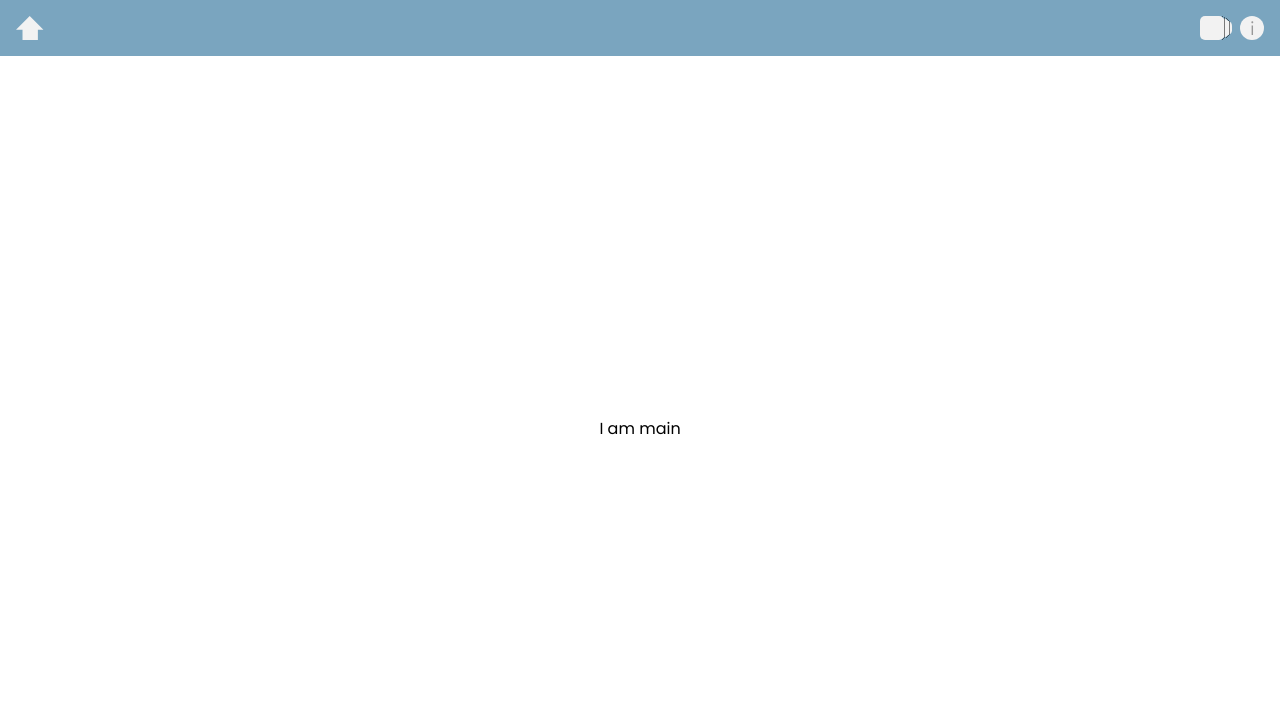
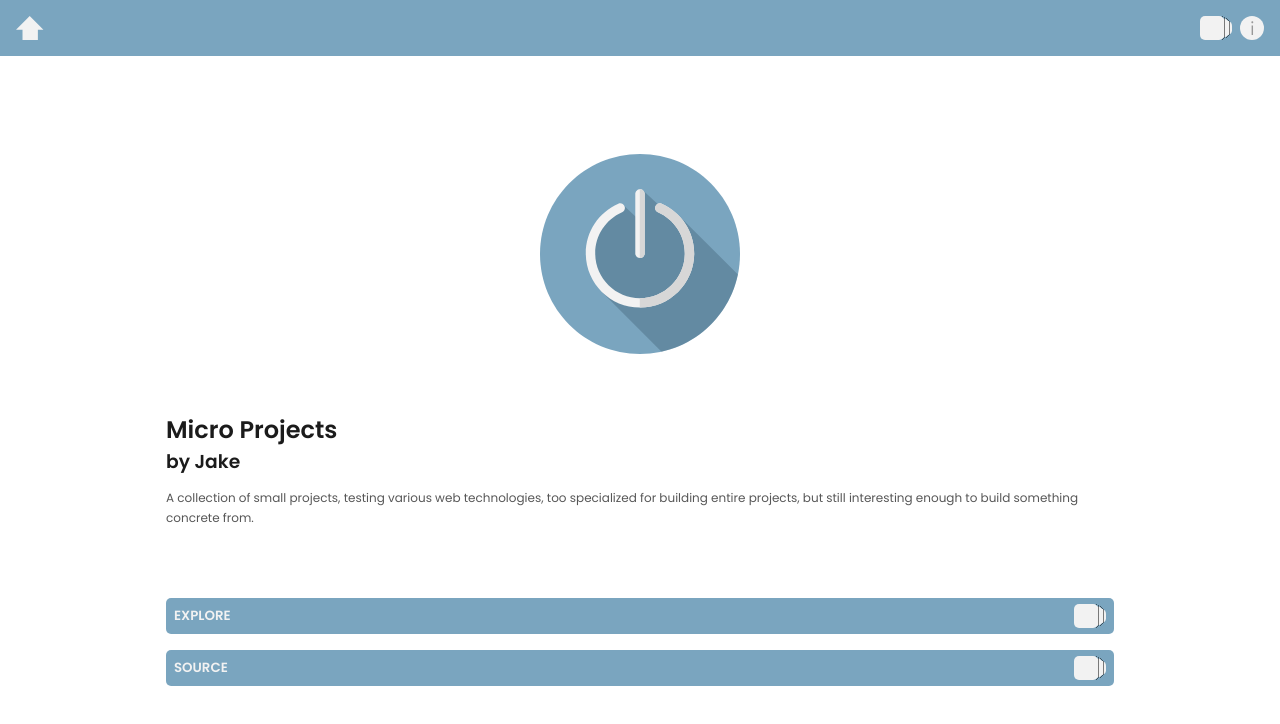
Before and after one commit to rolandomontreal/microprojs, a Next.js app: page / in a window 1280 px wide. Shown: the top 724 px of the page. Built offline with nearby package versions, Linux system fonts and the light colour scheme; no server answers.

Commit message:
First version of home screen in place

```diff
--- a/components/Header/Header.js
+++ b/components/Header/Header.js
@@ -1,7 +1,7 @@
 import styles from './Header.module.css';
-import HomeLogo from './HomeLogo';
-import GalleryLogo from './GalleryLogo';
-import AboutLogo from './AboutLogo';
+import HomeLogo from '../../svgicons/HomeLogo';
+import GalleryLogo from '../../svgicons/GalleryLogo';
+import AboutLogo from '../../svgicons/AboutLogo';
 
 const Header = () => {
   return (
--- /dev/null
+++ b/components/buttons/NavButton.js
@@ -0,0 +1,12 @@
+import styles from './NavButton.module.css';
+
+const NavButton = ({ buttonText, icon }) => {
+  return (
+    <button className={`${styles.navbutton} blue-bg-0`}>
+      <p className={`text-light-0 semi-bold text-large`}>{buttonText}</p>
+      {icon}
+    </button>
+  );
+}
+
+export default NavButton;
--- /dev/null
+++ b/components/buttons/NavButton.module.css
@@ -0,0 +1,11 @@
+.navbutton {
+  border: none;
+  width: 100%;
+  display: flex;
+  justify-content: space-between;
+  align-items: center;
+  padding: 0 8px;
+  border-radius: 5px;
+  font-family: inherit;
+  height: 36px;
+}
--- a/pages/_document.js
+++ b/pages/_document.js
@@ -4,6 +4,10 @@ export default function Document() {
   return (
     <Html>
       <Head>
+        <title>Micro Projects</title>
+        <link rel="icon" href="/favicon.ico" />
+        <link rel="manifest" href="/manifest.json" />
+        <link rel="apple-touch-icon" href="/icons/blogging180.png"/>
         <link rel="preconnect" href="https://fonts.googleapis.com" />
         <link rel="preconnect" href="https://fonts.gstatic.com" crossOrigin='true' />
         <link href="https://fonts.googleapis.com/css2?family=Poppins:wght@400;600;700;800&display=swap" rel="stylesheet" />
--- a/pages/index.js
+++ b/pages/index.js
@@ -1,6 +1,20 @@
-import Head from 'next/head'
 import { useEffect } from 'react';
 import styles from '../styles/Home.module.css'
+import NavButton from '../components/buttons/NavButton';
+import GalleryLogo from '../svgicons/GalleryLogo';
+
+const ImprobabilityDriveButton = () => {
+  return (
+    <svg width="200" height="200" viewBox="0 0 200 200" fill="none" xmlns="http://www.w3.org/2000/svg">
+      <path d="M100 200C155.228 200 200 155.228 200 100C200 44.7715 155.228 0 100 0C44.7715 0 0 44.7715 0 100C0 155.228 44.7715 200 100 200Z" fill="#7AA5BF"/>
+      <path d="M138.205 60.9387L125.365 57.2391L103.674 37.0457L99.7761 66.5547L84.5215 52.1414L55.7808 75.5332L50.8422 104.108L61.6461 137.667L121.566 197.661C159.848 189.245 189.909 158.9 197.901 120.46L138.205 60.9387Z" fill="#416377" fillOpacity="0.4"/>
+      <path d="M100 153.603C70.109 153.603 45.7914 129.285 45.7914 99.3941C45.7914 77.8473 58.557 58.3457 78.314 49.7106C80.7019 48.668 83.4789 49.7563 84.5215 52.1414C85.564 54.5273 84.4758 57.3063 82.0906 58.3488C65.7668 65.4828 55.2191 81.5937 55.2191 99.3937C55.2191 124.086 75.3082 144.175 100 144.175C124.693 144.175 144.782 124.086 144.782 99.3937C144.782 81.5937 134.234 65.4832 117.911 58.3488C115.526 57.3063 114.437 54.5273 115.48 52.1414C116.523 49.757 119.3 48.6688 121.687 49.7106C141.444 58.3457 154.209 77.8473 154.209 99.3941C154.209 129.284 129.891 153.603 100 153.603Z" fill="#F2F2F2"/>
+      <path d="M121.686 49.7098C119.299 48.668 116.522 49.7562 115.479 52.1406C114.436 54.5266 115.525 57.3055 117.91 58.348C134.234 65.4828 144.781 81.5938 144.781 99.3938C144.781 124.086 124.692 144.175 100 144.175C99.9246 144.175 99.8511 144.17 99.7758 144.17V153.597C99.8511 153.597 99.9246 153.603 100 153.603C129.891 153.603 154.209 129.285 154.209 99.3941C154.209 77.8473 141.443 58.3453 121.686 49.7098Z" fill="#D7D7D7"/>
+      <path d="M100 104.108C97.3965 104.108 95.2864 101.997 95.2864 99.3941V40C95.2864 37.3965 97.3969 35.2863 100 35.2863C102.604 35.2863 104.714 37.3969 104.714 40V99.3938C104.714 101.997 102.604 104.108 100 104.108Z" fill="#F2F2F2"/>
+      <path d="M100 35.2863C99.9246 35.2863 99.8504 35.2945 99.7758 35.2977V104.096C99.8504 104.1 99.9246 104.108 100 104.108C102.603 104.108 104.714 101.997 104.714 99.3941V40C104.714 37.3965 102.603 35.2863 100 35.2863Z" fill="#D7D7D7"/>
+    </svg>
+  );
+}
 
 export default function Home() {
   useEffect(() => {
@@ -12,17 +26,19 @@ export default function Home() {
   }, []);
 
   return (
-    <>
-      <Head>
-        <title>Micro Projects</title>
-        <link rel="icon" href="/favicon.ico" />
-        <link rel="manifest" href="/manifest.json" />
-        <link rel="apple-touch-icon" href="/icons/blogging180.png"/>
-      </Head>
-
-      <main className={styles.main}>
-        <p>I am main</p>
-      </main>
-    </>
+    <main className={styles.main}>
+      <div className={styles.improbabilityDriveButton}>
+        <ImprobabilityDriveButton />
+      </div>
+      <div className={styles.textContainer}>
+        <h2 className='text-dark-0 semi-bold'>Micro Projects</h2>
+        <h3 className='text-dark-0 semi-bold'>by Jake</h3>
+        <p className='text-dark-1 text-body medium'>A collection of small projects, testing various web technologies, too specialized for building entire projects, but still interesting enough to build something concrete from.</p>
+      </div>
+      <div className={styles.buttonContainer}>
+        <NavButton buttonText={'EXPLORE'} icon={<GalleryLogo />} />
+        <NavButton buttonText={'SOURCE'} icon={<GalleryLogo />} />
+      </div>
+    </main>
   );
 }
--- a/styles/Home.module.css
+++ b/styles/Home.module.css
@@ -1,8 +1,28 @@
 .main {
-  padding: 5rem 0;
-  flex: 1;
   display: flex;
   flex-direction: column;
+  justify-content: space-evenly;
+  width: 75%;
+  padding: 40px 0;
+}
+
+.improbabilityDriveButton {
+  display: flex;
   justify-content: center;
-  align-items: center;
 }
+
+.textContainer h2 {
+  margin: 0px;
+}
+
+.textContainer h3 {
+  margin: 0;
+}
+
+.textContainer p {
+  line-height: 20px;
+}
+
+.buttonContainer button {
+  margin-bottom: 16px;
+}
--- a/styles/globals.css
+++ b/styles/globals.css
@@ -24,6 +24,10 @@ a {
   width: 100vw;
 }
 
+main {
+  flex: 1;
+}
+
 .blue-bg-0 {
   background-color: #7AA5BF;
 }
@@ -35,3 +39,23 @@ a {
 .text-dark-1 {
   color: #575757;
 }
+
+.text-light-0 {
+  color: #F2F2F2;
+}
+
+.medium {
+  font-weight: 500;
+}
+
+.semi-bold {
+  font-weight: 600;
+}
+
+.text-large {
+  font-size: 16;
+}
+
+.text-body {
+  font-size: 12px;
+}
```
Also changed, not shown: components/Header/Home.svg (deleted), svgicons/AboutLogo.js (renamed from components/Header/AboutLogo.js), svgicons/GalleryLogo.js (renamed from components/Header/GalleryLogo.js), svgicons/HomeLogo.js (renamed from components/Header/HomeLogo.js).
